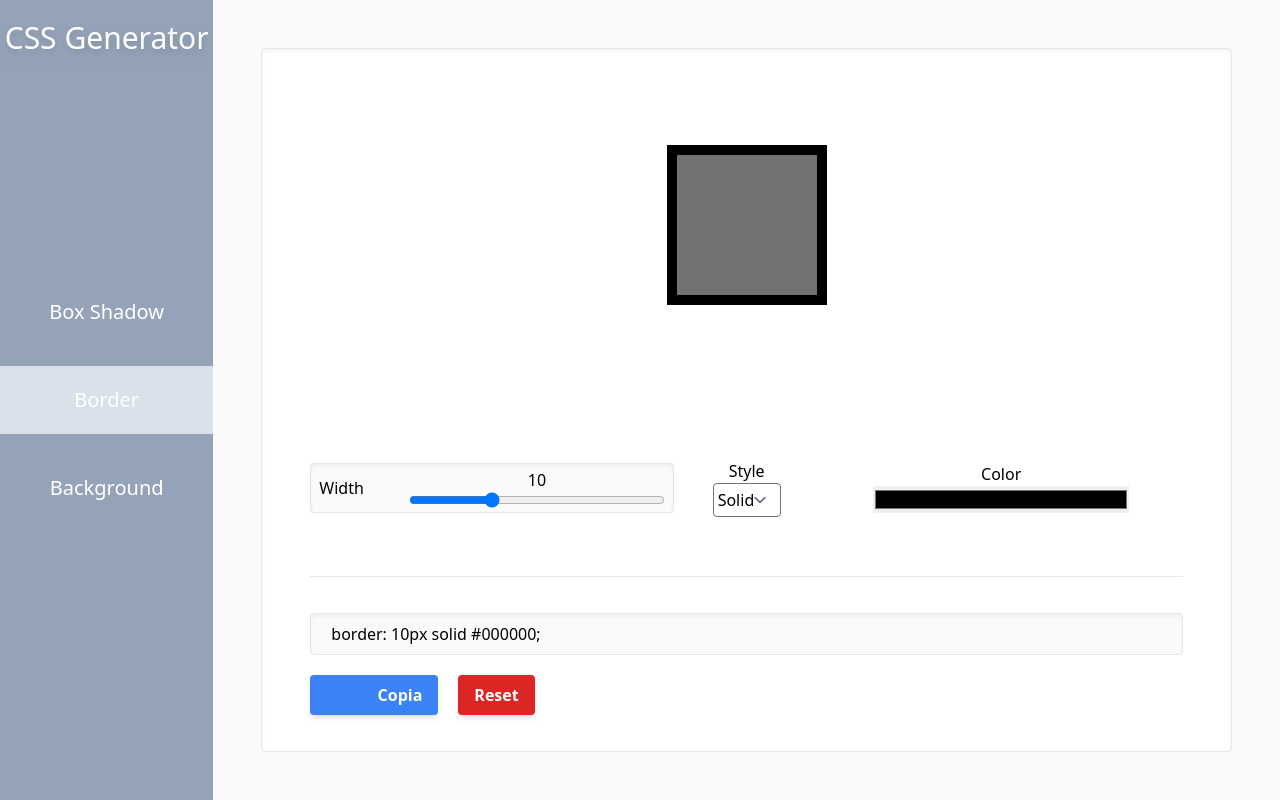
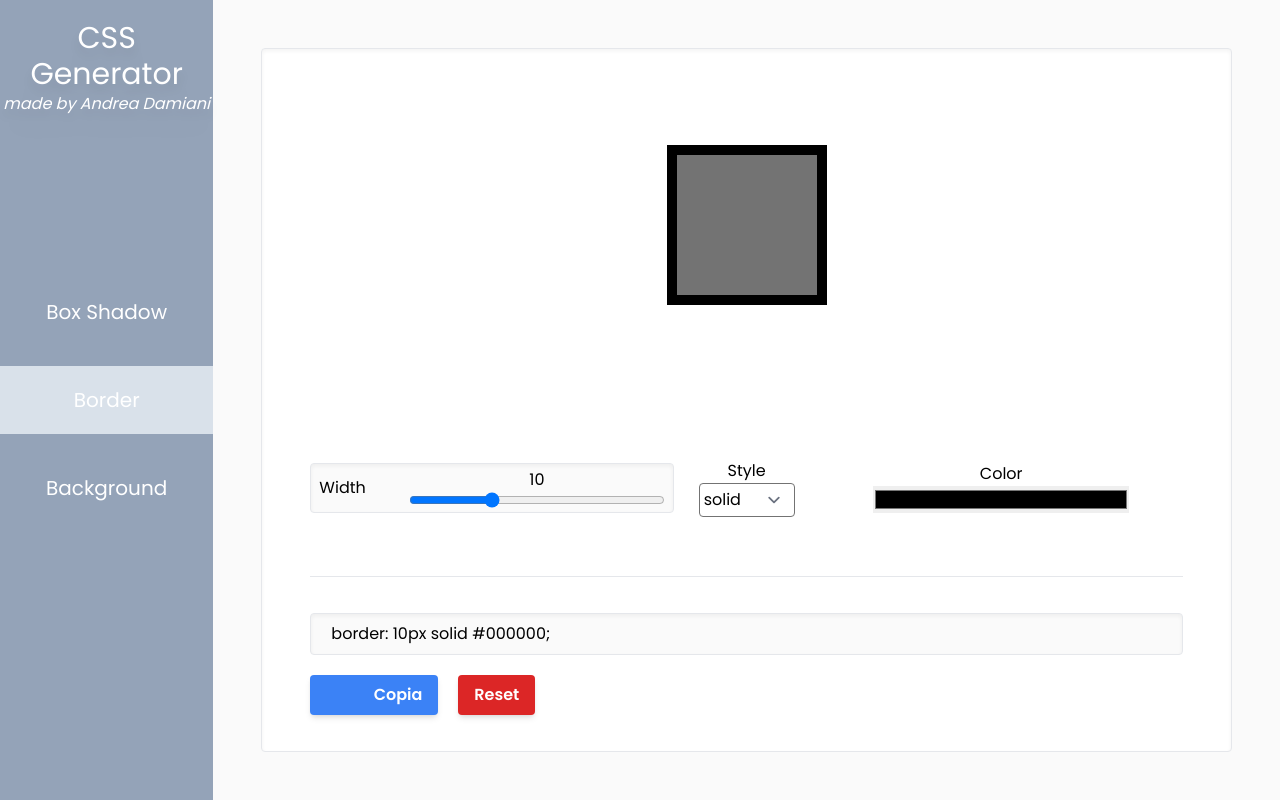
Before and after one commit to andrea-dam/css-generator, a Vue app: page / in a window 1280 px wide. Both pictures are taken after a click on the item "Border". Built offline with nearby package versions, Linux system fonts and the light colour scheme; some icons are missing.

Commit message:
componente select

```diff
--- a/index.html
+++ b/index.html
@@ -4,9 +4,13 @@
         <meta charset="UTF-8" />
         <link rel="icon" href="/favicon.ico" />
         <meta name="viewport" content="width=device-width, initial-scale=1.0" />
-        <title>Vite App</title>
+        <title>CSS Generator by Andrea Damiani</title>
+        <link rel="preconnect" href="https://fonts.googleapis.com" />
+        <link rel="preconnect" href="https://fonts.gstatic.com" crossorigin />
+        <link
+            href="https://fonts.googleapis.com/css2?family=Poppins:wght@100;200;300;400;500;600;700;800;900&display=swap"
+            rel="stylesheet" />
+        <script type="module" src="/src/main.js"></script>
     </head>
-    <body id="app" class="grid h-screen grid-cols-12">
-        <script type="module" src="/src/main.js"></script>
-    </body>
+    <body id="app" class="grid h-screen grid-cols-12"></body>
 </html>
--- a/src/App.vue
+++ b/src/App.vue
@@ -2,7 +2,10 @@
     <!-- Barra Laterale -->
     <aside class="relative col-span-2 flex flex-col items-center bg-slate-400">
         <!-- Titolo -->
-        <h1 class="absolute top-5 text-3xl text-white drop-shadow-lg">CSS Generator</h1>
+        <div class="absolute top-5 text-center text-white drop-shadow-xl">
+            <h1 class="text-3xl">CSS Generator</h1>
+            <h2 class="text-md italic">made by Andrea Damiani</h2>
+        </div>
 
         <!-- Pulsanti Sezioni -->
         <ul class="flex h-full w-full flex-col justify-center gap-5">
--- a/src/components/TheBorder.vue
+++ b/src/components/TheBorder.vue
@@ -10,17 +10,12 @@
 
             <!-- style -->
             <div class="col-span-2 flex flex-col items-center justify-center">
-                <label for="style">Style</label>
-                <select name="style" id="style" v-model="style" class="rounded border border-neutral-500 p-1">
-                    <option value="solid">Solid</option>
-                    <option value="dotted">Dotted</option>
-                    <option value="dashed">Dashed</option>
-                    <option value="double">Double</option>
-                    <option value="groove">Groove</option>
-                    <option value="ridge">Ridge</option>
-                    <option value="inset">Inset</option>
-                    <option value="outset">Outset</option>
-                </select>
+                <SelectInput
+                    :parameter="style"
+                    :options="['solid', 'dotted', 'dashed', 'groove', 'ridge', 'inset', 'outset']"
+                    @update-value="newValue => (style = newValue)">
+                    Style
+                </SelectInput>
             </div>
 
             <!-- color -->
--- /dev/null
+++ b/src/components/ui/SelectInput.vue
@@ -0,0 +1,21 @@
+<template>
+    <label :for="parameter"><slot></slot></label>
+    <select
+        :name="parameter"
+        :id="parameter"
+        :value="parameter"
+        class="w-24 rounded border border-neutral-500 p-1"
+        @input="$emit('update-value', input.value)"
+        ref="input">
+        <option v-for="(option, index) in options" :key="index" :value="option">{{ option }}</option>
+    </select>
+</template>
+
+<script setup>
+import { ref } from "vue";
+
+defineProps({ parameter: String, options: Array });
+defineEmits(["update-value"]);
+
+const input = ref();
+</script>
--- a/src/main.js
+++ b/src/main.js
@@ -8,6 +8,7 @@ import ExampleBox from "./components/ui/ExampleBox.vue";
 import ResultBox from "./components/ui/ResultBox.vue";
 import ColorInput from "./components/ui/ColorInput.vue";
 import RangeInput from "./components/ui/RangeInput.vue";
+import SelectInput from "./components/ui/SelectInput.vue";
 
 const app = createApp(App);
 
@@ -17,5 +18,6 @@ app.component("ExampleBox", ExampleBox);
 app.component("ResultBox", ResultBox);
 app.component("ColorInput", ColorInput);
 app.component("RangeInput", RangeInput);
+app.component("SelectInput", SelectInput);
 
 app.mount("#app");
--- a/tailwind.config.js
+++ b/tailwind.config.js
@@ -2,6 +2,7 @@
 module.exports = {
     content: ["./index.html", "./src/**/*.{vue,js,ts,jsx,tsx}"],
     theme: {
+        fontFamily: { sans: "Poppins, sans-serif" },
         extend: {},
     },
     plugins: [require("@tailwindcss/forms")],
```
